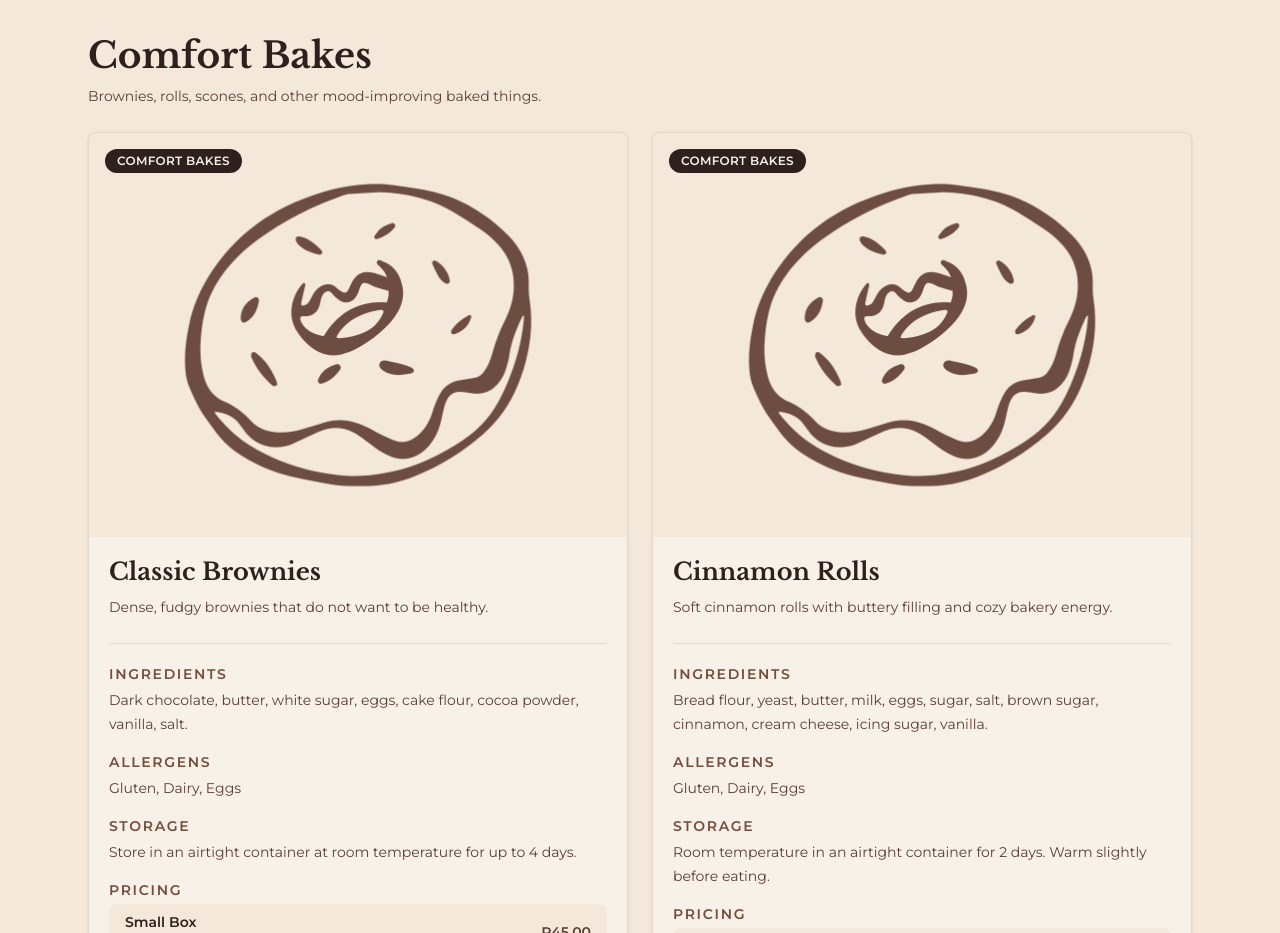
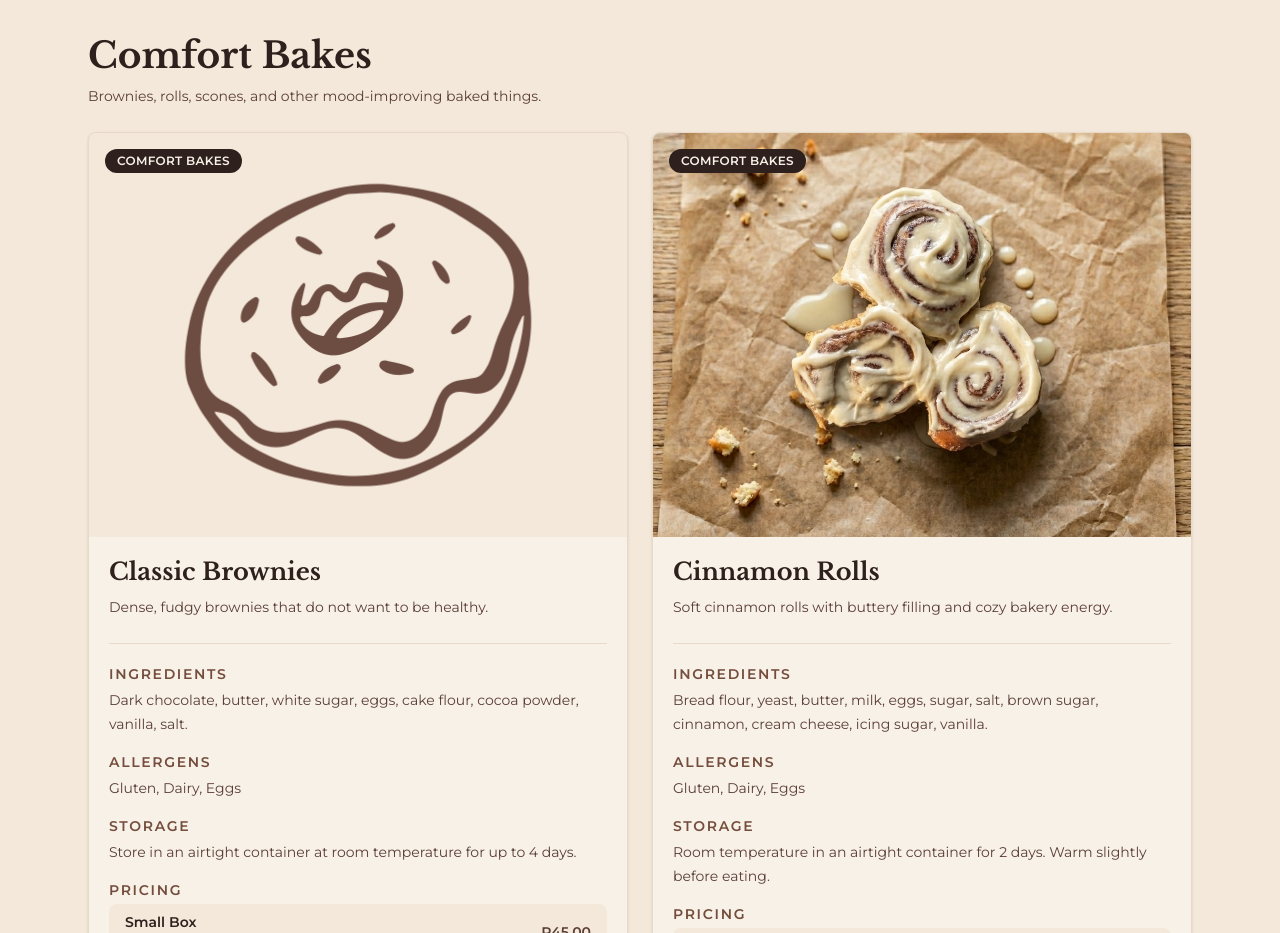
Before and after one commit to ellenevdm/baked-with-feelings, a React (Vite) app: page /menu in a window 1280 px wide. Shown: the part 2740-3673 px from the top of the page. Built offline with nearby package versions, Linux system fonts and the light colour scheme.

Commit message:
Add cinnamon rolls image to product data and update product image reference

```diff
--- a/src/data/products.ts
+++ b/src/data/products.ts
@@ -394,7 +394,7 @@ export const products: Product[] = [
       "Room temperature in an airtight container for 2 days. Warm slightly before eating.",
     status: "active",
     favourite: false,
-    image: null,
+    image: '/product-images/cinnamon-rolls.jpeg',
   },
   {
     id: "liver-training-treats",
```
Also changed, not shown: public/product-images/cinnamon-rolls.jpeg (added).
